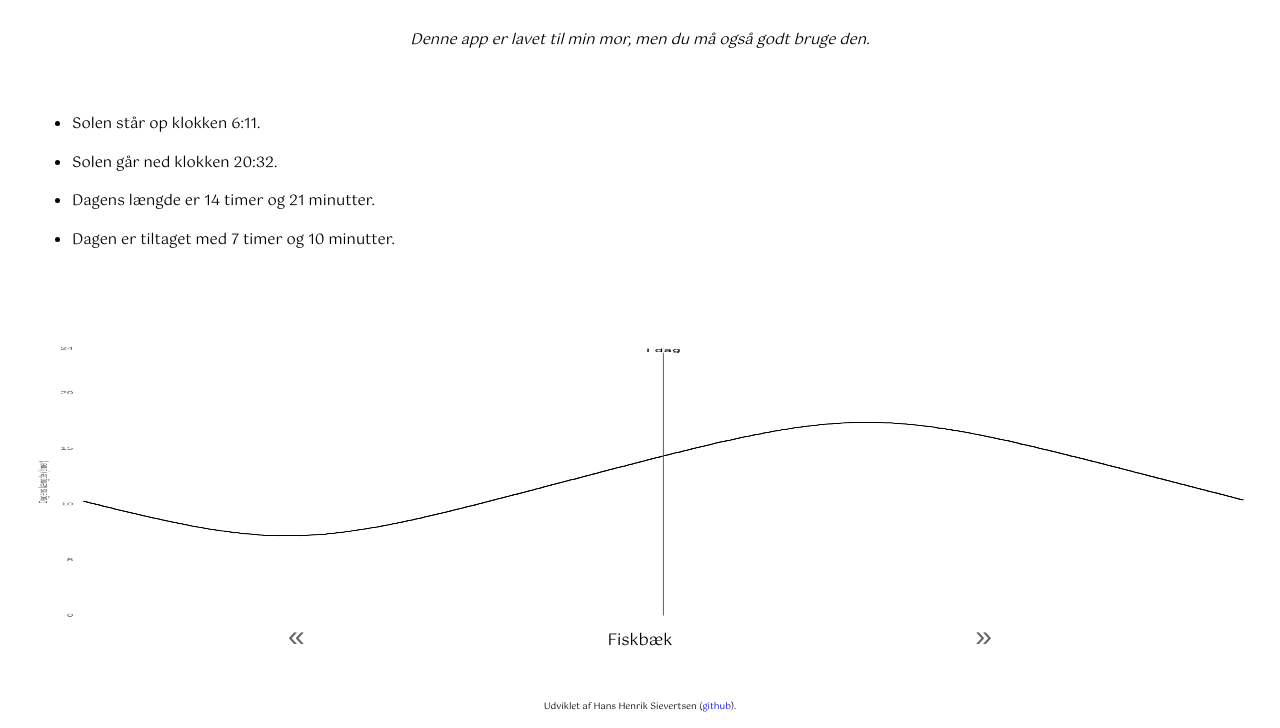
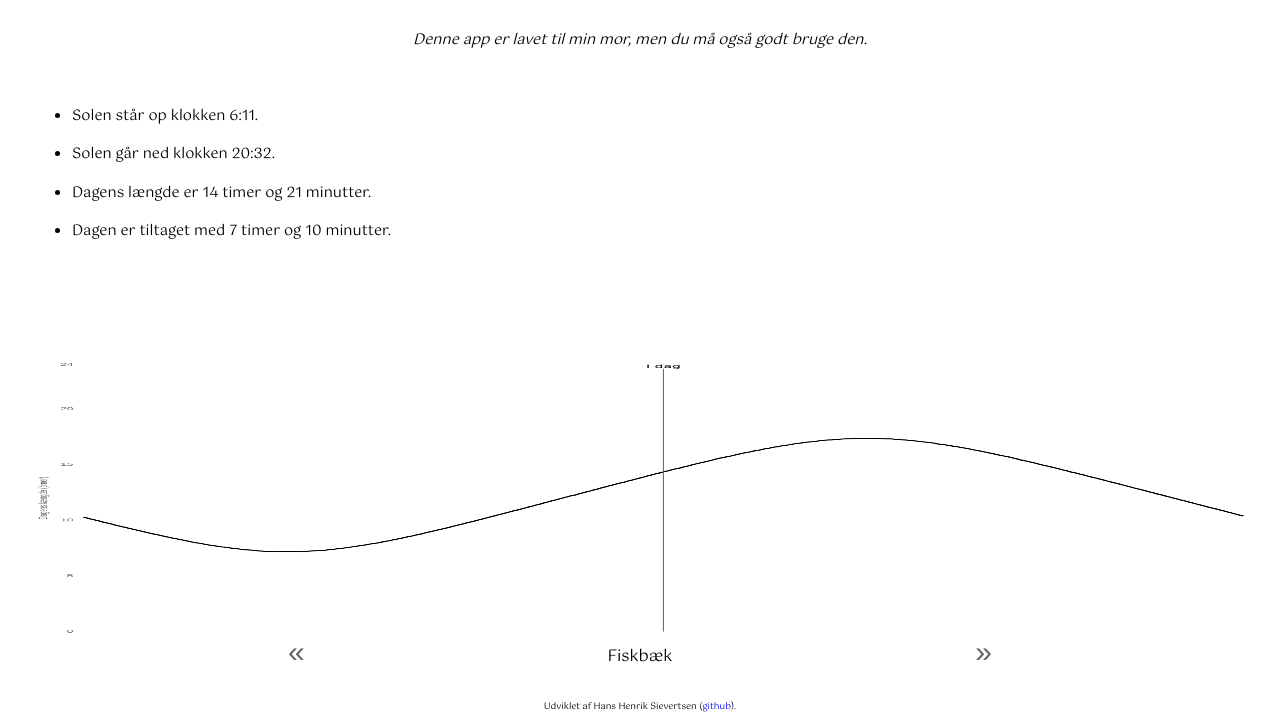
Before and after one commit to hhsievertsen/soltider, a plain HTML site: page index.html in a window 1280 px wide. Shown: the part 72-800 px from the top of the page. Drawn offline with Linux system fonts and the light colour scheme; a web font is replaced by a local one.

Commit message:
size adjustments

```diff
--- a/style/main.css
+++ b/style/main.css
@@ -28,11 +28,11 @@ h1 {
 }
 
 #subtitle {
-    height: 7.5%;
+    height: 6.5%;
 }
 
 #textbox {
-    height: 30%;
+    height: 33%;
 }
 
 #chartbox {
@@ -48,14 +48,14 @@ h1 {
     width: 55%;
     max-width: 95%;
     margin: 0 auto;
-    height: 9%;
+    height: 7%;
     overflow: hidden;
 }
 
 .level1 {
     display: inline-block;
     width: 95%;
-    font-size: 0.92em;
+    font-size: 0.91em;
     text-align: center;
     overflow: hidden;
 }
```
